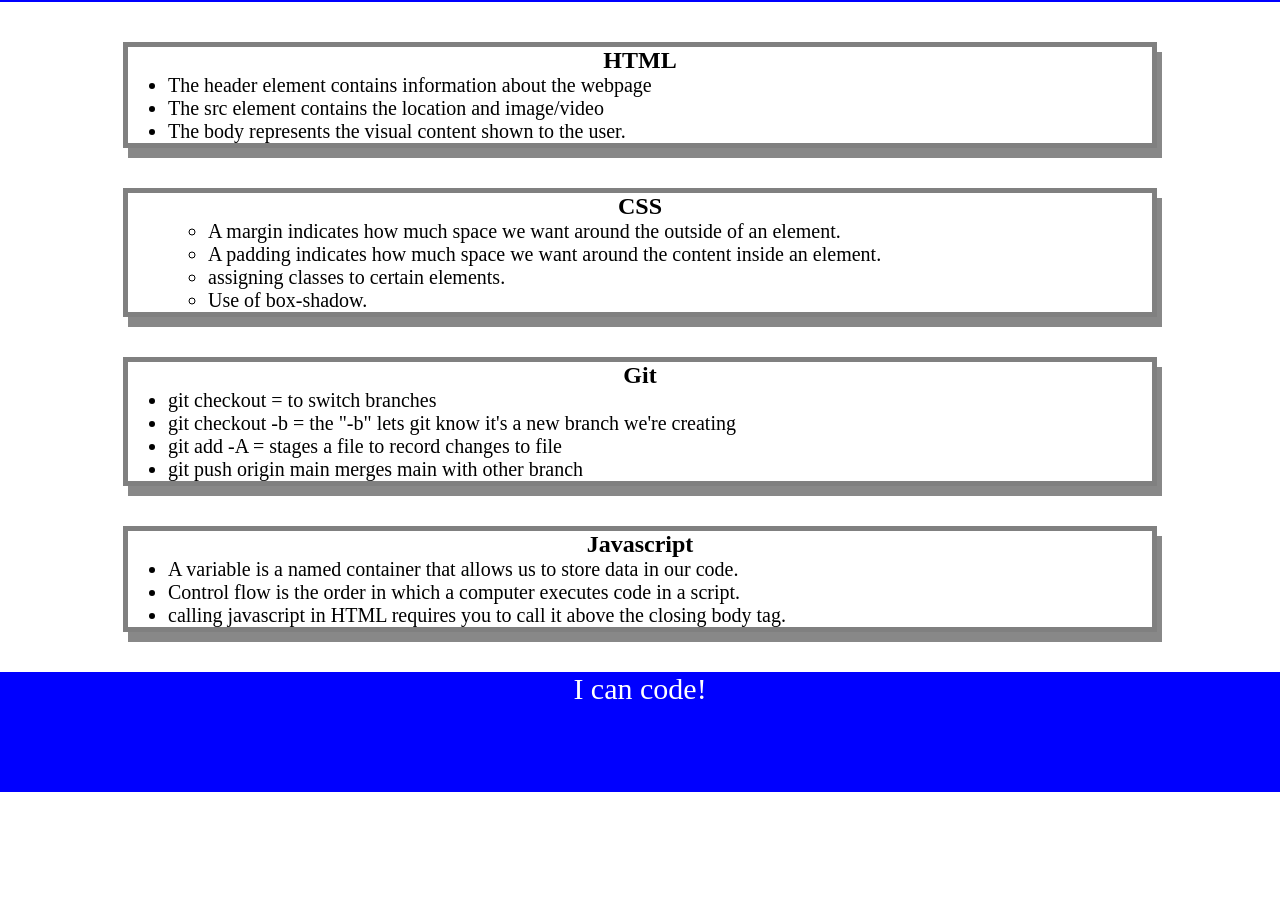
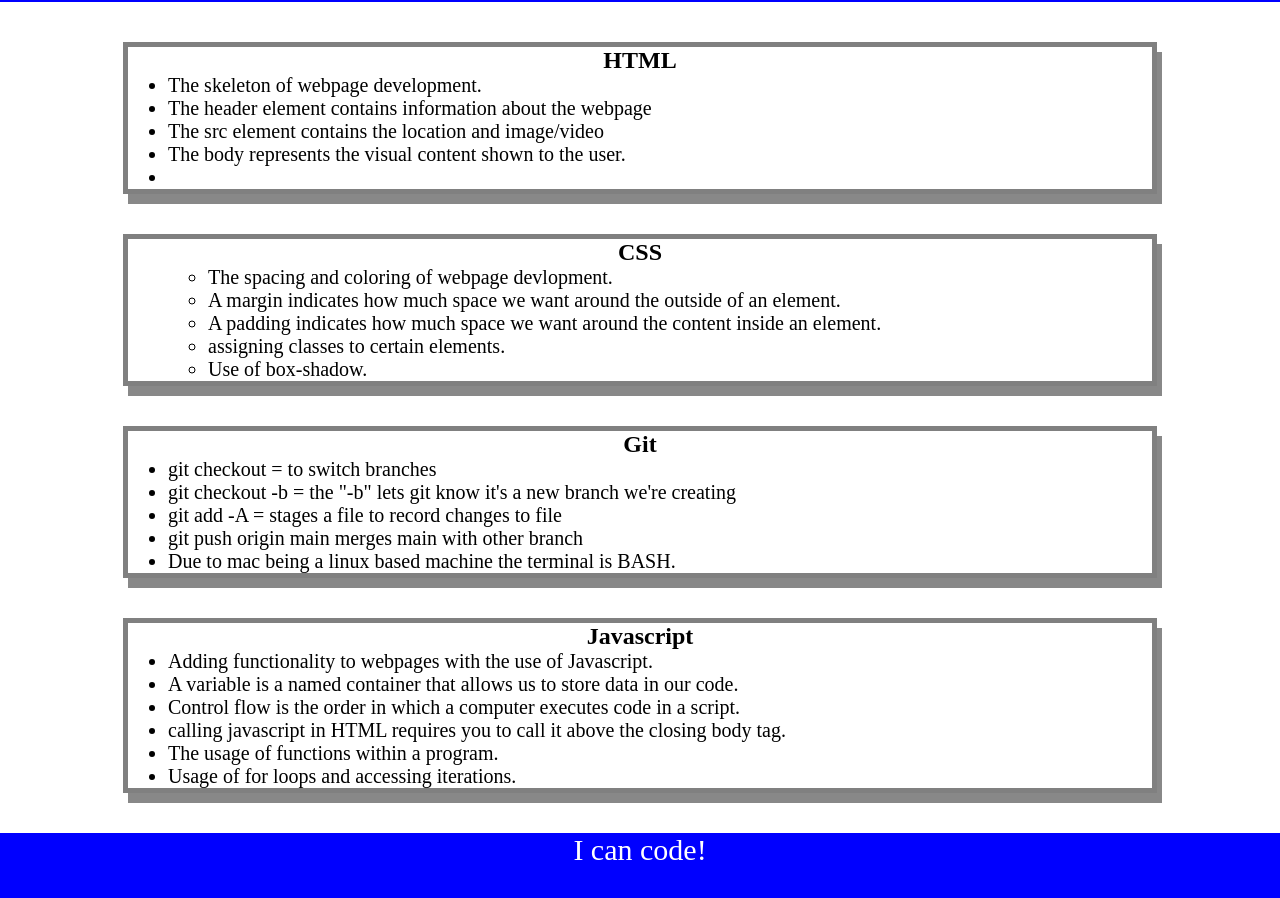
Before and after one commit to Arthur-Bridges/prework-study-guide, a plain HTML site: page index.html in a window 1280 px wide. Shown: the part 118-1016 px from the top of the page. Before the commit the page ends 910 px from the top, so only its background shows below. Drawn offline with Linux system fonts and the light colour scheme.

Commit message:
final commit updating README and HTML file

```diff
--- a/index.html
+++ b/index.html
@@ -17,9 +17,11 @@
       <section class="card" id="html-section">
         <h2>HTML</h2>
         <ul>
+          <li>The skeleton of webpage development.</li>
           <li>The header element contains information about the webpage</li>
           <li>The src element contains the location and image/video</li>
           <li>The body represents the visual content shown to the user.</li>
+          <li></li>
         </ul>
       </section>
 
@@ -27,6 +29,7 @@
         <h2>CSS</h2>
         <ul>
           <ul>
+            <li>The spacing and coloring of webpage devlopment.</li>
             <li>A margin indicates how much space we want around the outside of an element.</li>
             <li>A padding indicates how much space we want around the content inside an element.</li>
             <li>assigning classes to certain elements.</li>
@@ -42,15 +45,19 @@
           <li>git checkout -b = the "-b" lets git know it's a new branch we're creating</li>
           <li>git add -A = stages a file to record changes to file</li>
           <li>git push origin main merges main with other branch</li>
+          <li>Due to mac being a linux based machine the terminal is BASH.</li>
         </ul>
       </section>
 
       <section class="card" id="javascript-section">
         <h2>Javascript</h2>
         <ul>
+          <li>Adding functionality to webpages with the use of Javascript.</li>
           <li>A variable is a named container that allows us to store data in our code.</li>
           <li>Control flow is the order in which a computer executes code in a script.</li>
           <li>calling javascript in HTML requires you to call it above the closing body tag.</li>
+          <li>The usage of functions within a program.</li>
+          <li>Usage of for loops and accessing iterations.</li>
         </ul>
       </section>
     </main>
```
Also changed, not shown: 1 other file.
